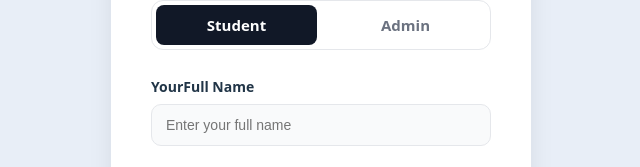
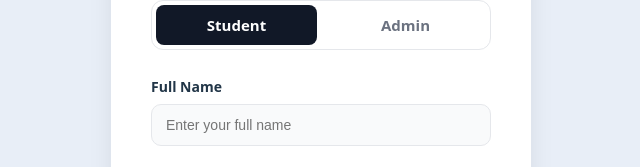
Before and after one commit to RjhnJms/TECHNOVOC, a React (Vite) app: page / in a window 1280 px wide. Shown: the part 278-445 px from the top of the page, without its empty margins (319-959 px from the left). Built offline with nearby package versions, Linux system fonts and the light colour scheme; no server answers.

Commit message:
feat: implement LoginPage with student and admin authentication via Supabase

```diff
--- a/src/pages/LoginPage.tsx
+++ b/src/pages/LoginPage.tsx
@@ -179,7 +179,7 @@ export default function LoginPage({ onLogin }: Props) {
         {activeTab === "student" && (
           <div style={{ display: "flex", flexDirection: "column", gap: "16px" }}>
             <div>
-              <label style={{ fontWeight: "600", fontSize: "14px" }}>YourFull Name</label>
+              <label style={{ fontWeight: "600", fontSize: "14px" }}>Full Name</label>
               <input
                 placeholder="Enter your full name"
                 value={fullName}
```
